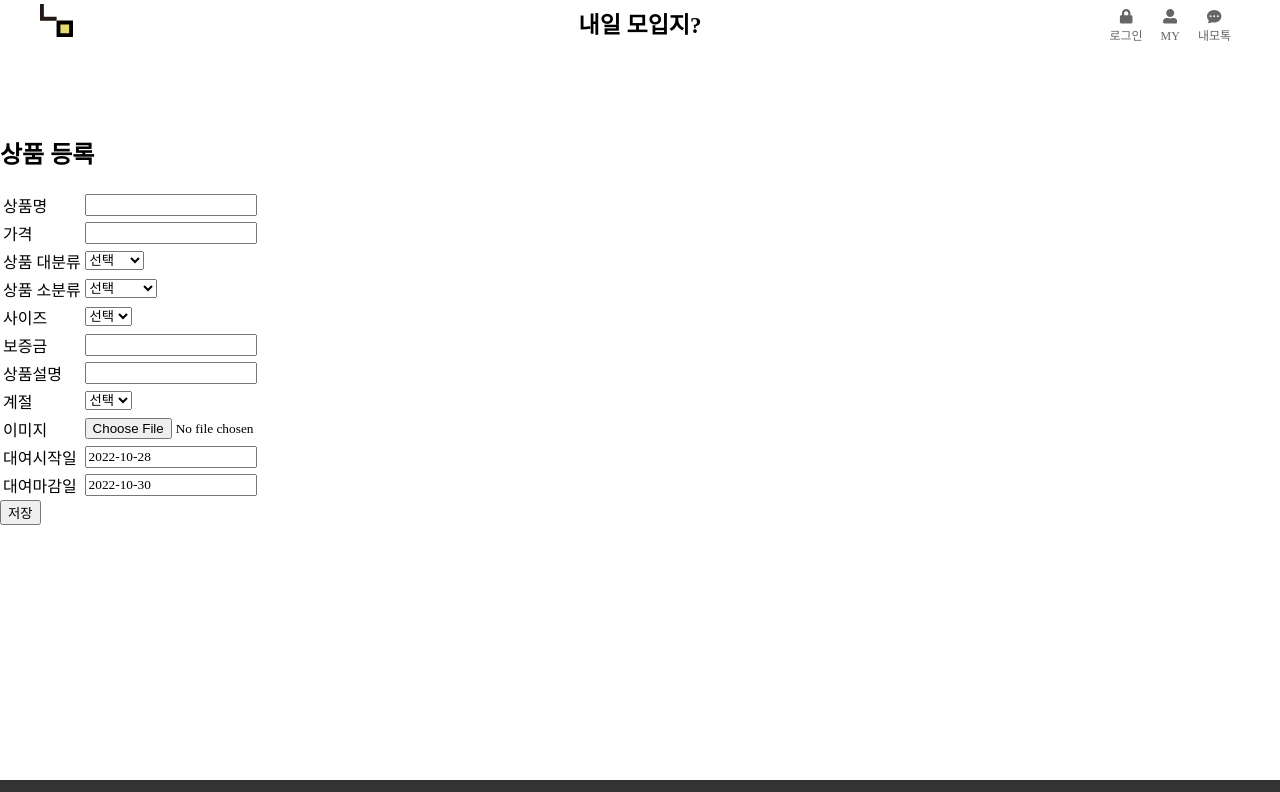
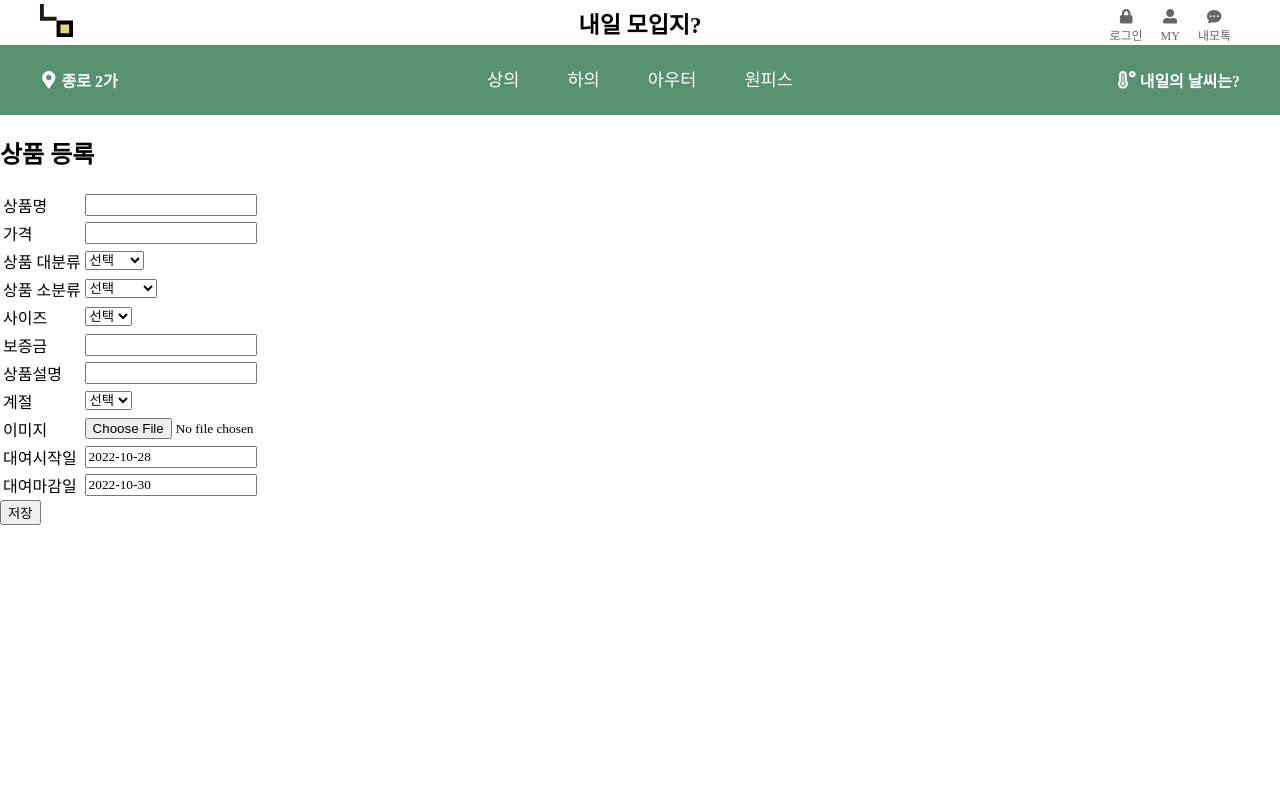
Before and after one commit to yengs/NEMO-react, a React (Create React App) app in the folder nemo-project/: page /item/write in a window 1280 px wide. Shown: the top 792 px of the page. Built offline with nearby package versions, Linux system fonts and the light colour scheme; a web font is replaced by a local one.

Commit message:
update css

```diff
--- a/nemo-project/src/common.css
+++ b/nemo-project/src/common.css
@@ -13,7 +13,7 @@
 }
 
 .container {
-  height: calc(100vh - 155px);
+  height: 100vh;
 }
 
 .requiredInfo {
--- a/nemo-project/src/components/Header.js
+++ b/nemo-project/src/components/Header.js
@@ -12,32 +12,32 @@ import { FaUserAlt } from "react-icons/fa";
 function Header() {
 
     const handlerLogin = () => {
-        window.location.href="/member/login";
+        window.location.href = "/member/login";
     }
 
     const handlerGoMain = () => {
-        window.location.href="/";
+        window.location.href = "/";
     }
 
     // 헤더 상품 카테고리 구분
     //상의
     const handlerGoTop = () => {
-        window.location.href="/item/cate/상의";
+        window.location.href = "/item/cate/상의";
     }
     //하의
     const handlerGoBottom = () => {
-        window.location.href="/item/cate/하의";
+        window.location.href = "/item/cate/하의";
     }
     //아우터
     const handlerGoOuter = () => {
-        window.location.href="/item/cate/아우터";
+        window.location.href = "/item/cate/아우터";
     }
     //원피스
     const handlerGoDress = () => {
-        window.location.href="/item/cate/원피스";
+        window.location.href = "/item/cate/원피스";
     }
 
-    return(
+    return (
         <header>
             <div className="topHeader">
                 <div className="logo" onClick={handlerGoMain}>
@@ -67,6 +67,7 @@ function Header() {
                     </button>
                 </div>
             </div>
+            <div className='underHeader'>
                 <div className="navBar">
                     <div className="location">
                         <IconContext.Provider value={{ className: "navIcons" }}>
@@ -89,6 +90,7 @@ function Header() {
                         <span>내일의 날씨는?</span>
                     </div>
                 </div>
+            </div>
         </header>
     )
 }
```
Lines whose indentation alone changed are shown as unchanged.
